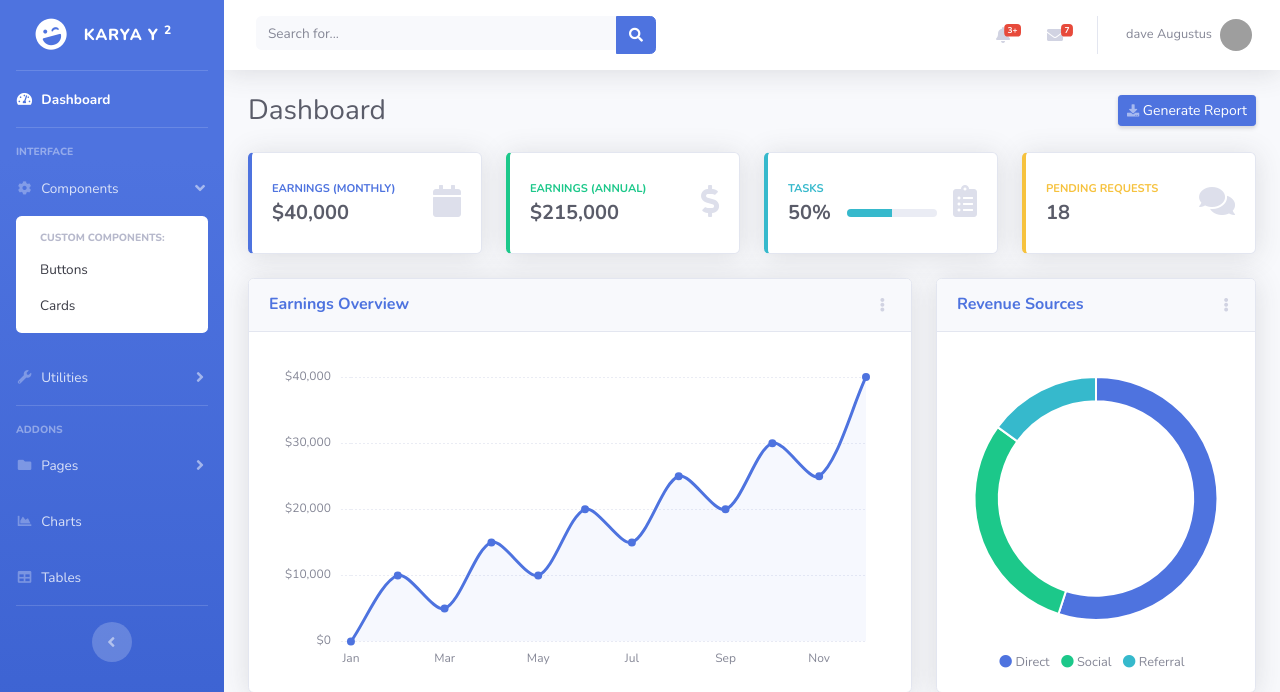
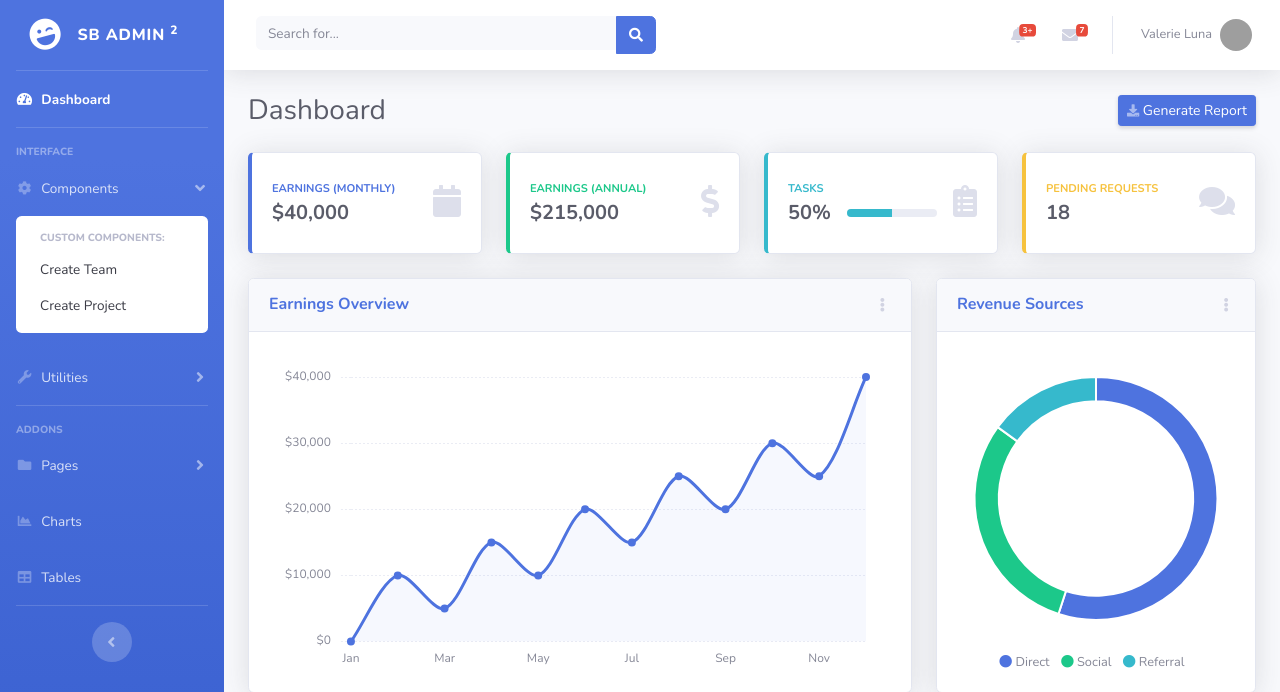
Before and after one commit to davetweetlive/karya_yojana, a Django app: page / in a window 1280 px wide, after a click on "Components". Shown: the top 692 px of the page. Run offline with Django 3.2, Linux system fonts and the light colour scheme; a user stored in the database is signed in; some libraries are stand-ins or nearby versions; grey boxes are pictures that could not be loaded.

Commit message:
Added users, changed template static

```diff
--- a/karya/templates/karya/index.html
+++ b/karya/templates/karya/index.html
@@ -1,3 +1,4 @@
+{% load static %}
 <!DOCTYPE html>
 <html lang="en">
 
@@ -9,14 +10,14 @@
   <meta name="description" content="">
   <meta name="author" content="">
 
-  <title>SB Admin 2 - Dashboard</title>
+  <title>Karya Yojana</title>
 
   <!-- Custom fonts for this template-->
-  <link href="vendor/fontawesome-free/css/all.min.css" rel="stylesheet" type="text/css">
+  <link href="{% static 'vendor/fontawesome-free/css/all.min.css' %}" rel="stylesheet" type="text/css">
   <link href="https://fonts.googleapis.com/css?family=Nunito:200,200i,300,300i,400,400i,600,600i,700,700i,800,800i,900,900i" rel="stylesheet">
 
   <!-- Custom styles for this template-->
-  <link href="css/sb-admin-2.min.css" rel="stylesheet">
+  <link href="{% static 'css/sb-admin-2.min.css' %}" rel="stylesheet">
 
 </head>
 
@@ -63,8 +64,8 @@
         <div id="collapseTwo" class="collapse" aria-labelledby="headingTwo" data-parent="#accordionSidebar">
           <div class="bg-white py-2 collapse-inner rounded">
             <h6 class="collapse-header">Custom Components:</h6>
-            <a class="collapse-item" href="buttons.html">Buttons</a>
-            <a class="collapse-item" href="cards.html">Cards</a>
+            <a class="collapse-item" href="buttons.html">Create Team</a>
+            <a class="collapse-item" href="cards.html">Create Project</a>
           </div>
         </div>
       </li>
@@ -656,21 +657,21 @@
   </div>
 
   <!-- Bootstrap core JavaScript-->
-  <script src="vendor/jquery/jquery.min.js"></script>
-  <script src="vendor/bootstrap/js/bootstrap.bundle.min.js"></script>
+  <script src="{% static 'vendor/jquery/jquery.min.js' %}"></script>
+  <script src="{% static 'vendor/bootstrap/js/bootstrap.bundle.min.js' %}"></script>
 
   <!-- Core plugin JavaScript-->
-  <script src="vendor/jquery-easing/jquery.easing.min.js"></script>
+  <script src="{% static 'vendor/jquery-easing/jquery.easing.min.js' %}"></script>
 
   <!-- Custom scripts for all pages-->
-  <script src="js/sb-admin-2.min.js"></script>
+  <script src="{% static 'js/sb-admin-2.min.js' %}"></script>
 
   <!-- Page level plugins -->
-  <script src="vendor/chart.js/Chart.min.js"></script>
+  <script src="{% static 'vendor/chart.js/Chart.min.js' %}"></script>
 
   <!-- Page level custom scripts -->
-  <script src="js/demo/chart-area-demo.js"></script>
-  <script src="js/demo/chart-pie-demo.js"></script>
+  <script src="{% static 'js/demo/chart-area-demo.js' %}"></script>
+  <script src="{% static 'js/demo/chart-pie-demo.js' %}"></script>
 
 </body>
 
--- a/karya/views.py
+++ b/karya/views.py
@@ -8,7 +8,10 @@
 
     @method_decorator(login_required)
     def get(self, request, *args, **kwargs):
-        return render(request, 'base.html', {})
+        return render(request, 'karya/index.html', {})
 
     def post(self, request, *kwargs):
         pass
+
+class CreateAccountView():
+    pass
```
Also changed, not shown: db.sqlite3, karya/migrations/0002_employee_profile_img.py (added).
